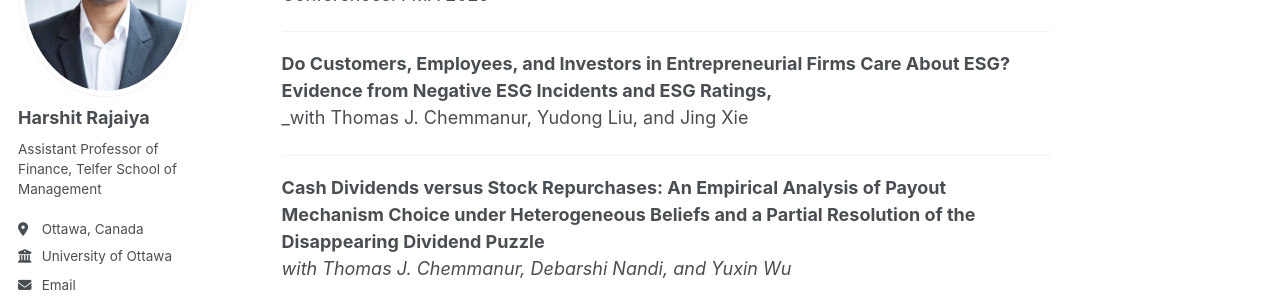
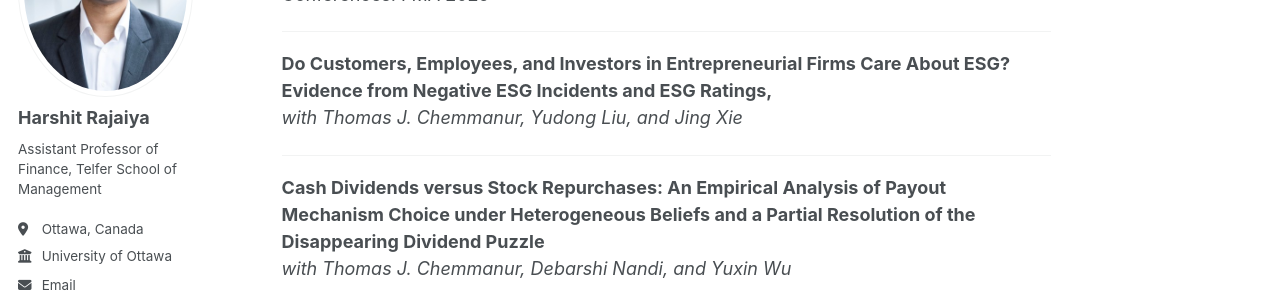
Before and after one commit to hrajaiya/harshitrajaiya.github.io, a Jekyll site: the page built from _pages/papers.md, in a window 1280 px wide and 900 px high, scrolled down 1650 px. Shown: the part 214-514 px from the top of the window. Built offline with Jekyll 4.4.1, drawn with Linux system fonts in a browser that asks for light colours; some web fonts are replaced; a script that is not in the unit is left out; comment, search, counter and statistics services are not loaded.

```diff
--- a/_pages/papers.md
+++ b/_pages/papers.md
@@ -77,7 +77,7 @@ Conferences: FMA 2025
 ---
 
 **Do Customers, Employees, and Investors in Entrepreneurial Firms Care About ESG? Evidence from Negative ESG Incidents and ESG Ratings,**
-_with Thomas J. Chemmanur, Yudong Liu, and Jing Xie
+_with Thomas J. Chemmanur, Yudong Liu, and Jing Xie_
 
 ---
 
```
